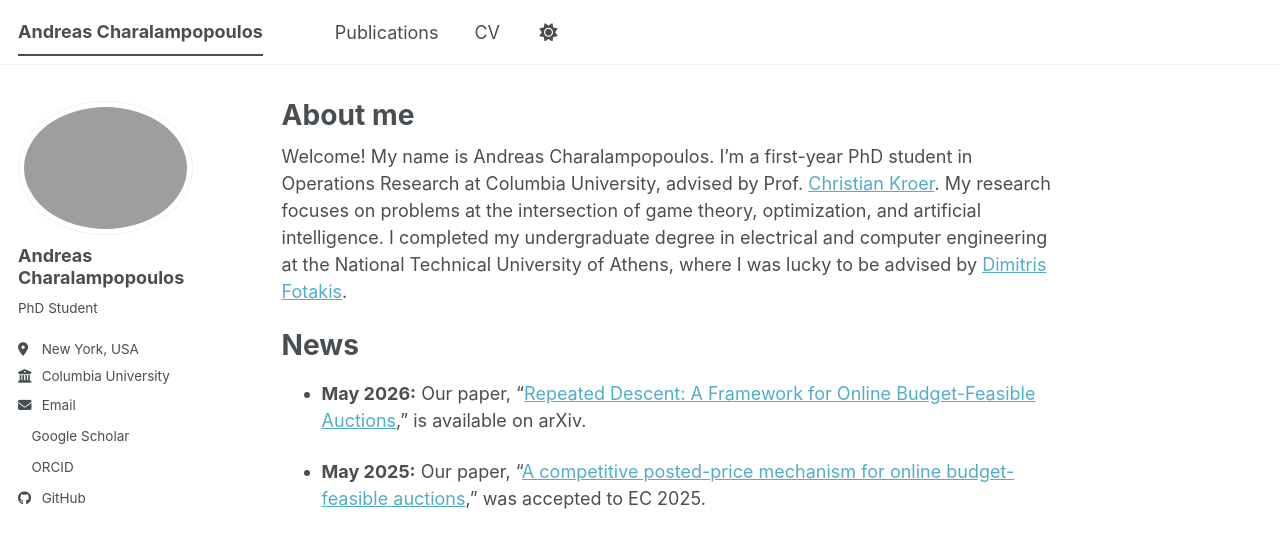
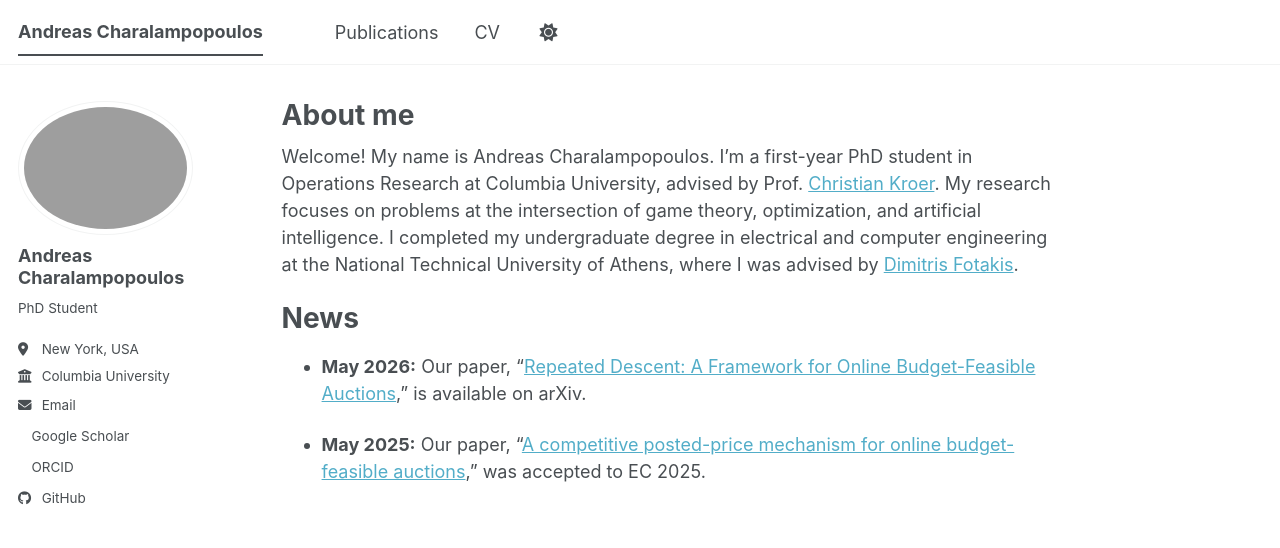
Before and after one commit to AndreasCharalamp/AndreasCharalamp.github.io, a Jekyll site: the page built from _pages/about.md, in a window 1280 px wide. Shown: the top 548 px of the page. Built offline with Jekyll 4.4.1, drawn with Linux system fonts in a browser that asks for light colours; a style sheet for code colours, icons or effects is not loaded.

Commit message:
Update about.md

```diff
--- a/_pages/about.md
+++ b/_pages/about.md
@@ -7,7 +7,7 @@ redirect_from:
   - /about.html
 ---
 
-Welcome! My name is Andreas Charalampopoulos. I'm a first-year PhD student in Operations Research at Columbia University, advised by Prof. [Christian Kroer](https://www.columbia.edu/~ck2945/). My research focuses on problems at the intersection of game theory, optimization, and artificial intelligence. I completed my undergraduate degree in electrical and computer engineering at the National Technical University of Athens, where I was lucky to be advised by [Dimitris Fotakis](http://www.softlab.ntua.gr/~fotakis/).
+Welcome! My name is Andreas Charalampopoulos. I'm a first-year PhD student in Operations Research at Columbia University, advised by Prof. [Christian Kroer](https://www.columbia.edu/~ck2945/). My research focuses on problems at the intersection of game theory, optimization, and artificial intelligence. I completed my undergraduate degree in electrical and computer engineering at the National Technical University of Athens, where I was advised by [Dimitris Fotakis](http://www.softlab.ntua.gr/~fotakis/).
 
 # News
 - **May 2026:** Our paper, “[Repeated Descent: A Framework for Online Budget-Feasible Auctions](https://arxiv.org/pdf/2606.01142),” is available on arXiv.
```
